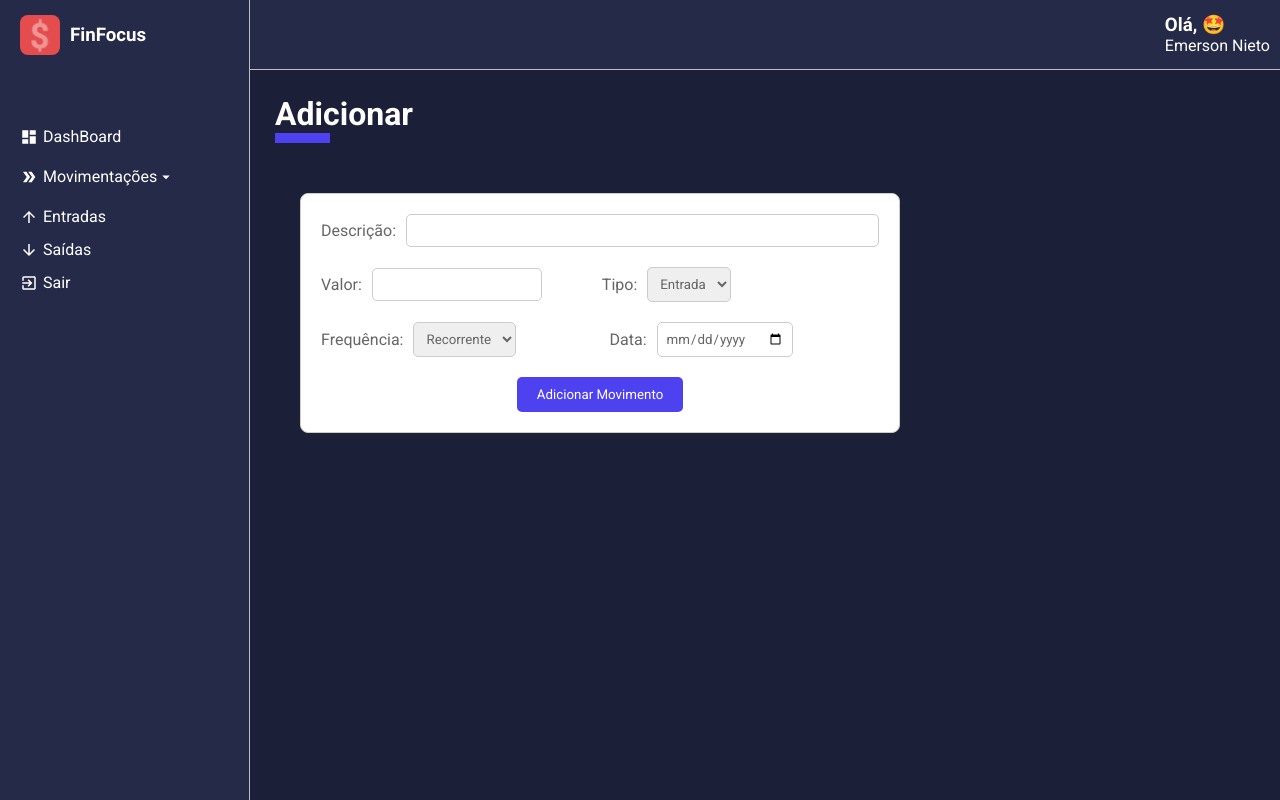
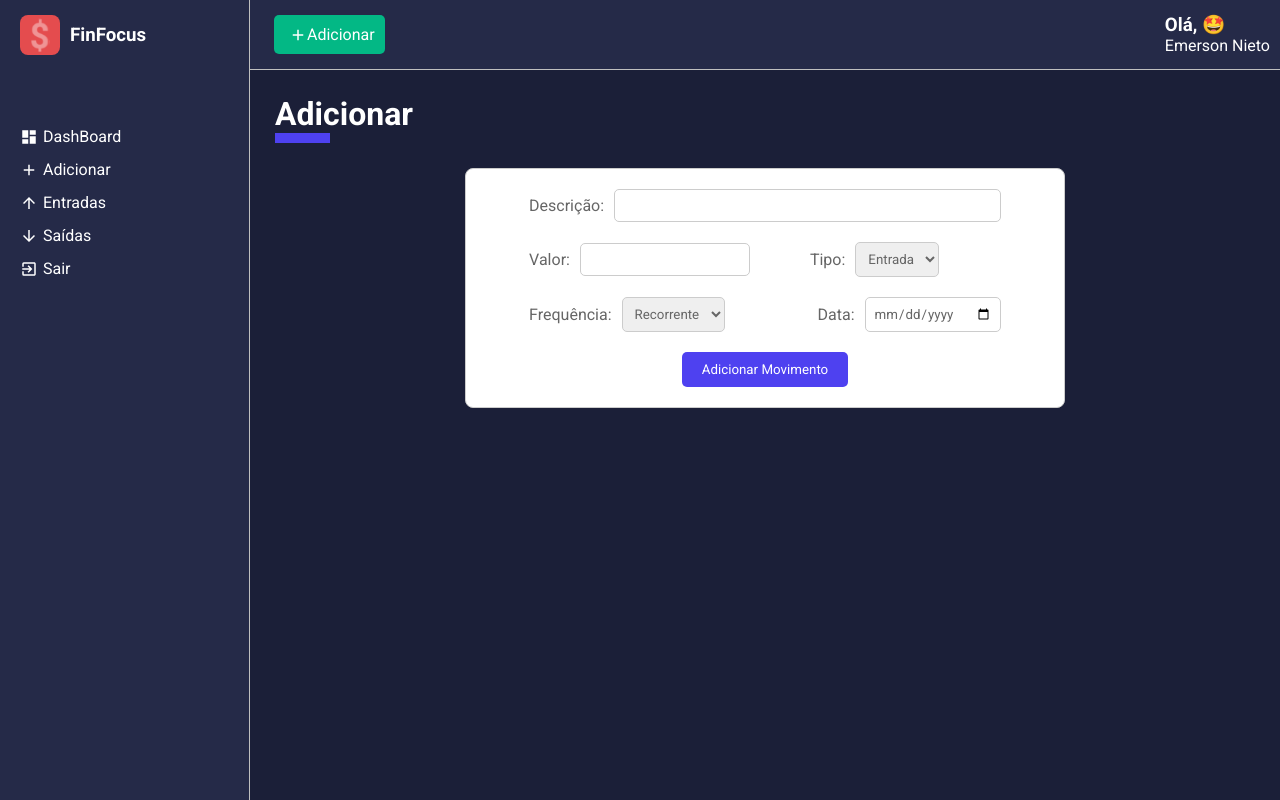
Before and after one commit to emersonnieto/FinFocus, a React (Create React App) app: page /include in a window 1280 px wide. Built offline with nearby package versions, Linux system fonts and the light colour scheme; the HTML template or start-up script is replaced by a standard one.

Commit message:
23-04-2024

```diff
--- a/src/components/Aside/index.tsx
+++ b/src/components/Aside/index.tsx
@@ -1,4 +1,4 @@
-import React, { useState } from "react";
+import React from "react";
 import logoimg from '../../assets/logo.svg'
 import { Link } from "react-router-dom";
 
@@ -7,11 +7,7 @@ import {
     MdArrowDownward,
     MdArrowUpward,
     MdExitToApp,
-    MdDoubleArrow,
-    MdAdd,
-    MdDelete,
-    MdEdit,
-    MdArrowDropDown
+    MdAdd
 } from 'react-icons/md'
 
 import {
@@ -20,13 +16,10 @@ import {
     LogImg,
     Title,
     MenuContainer,
-    Dropdown,
-    DropdownContent
+
 } from "./styles";
 
 const Aside: React.FC = () => {
-
-    const [showDropdown, setShowDropdown] = useState(false);
 
     return (
         <Container>
@@ -41,29 +34,11 @@ const Aside: React.FC = () => {
                     DashBoard
                 </Link>
 
-                <Dropdown onClick={() => setShowDropdown(true)} onMouseLeave={() => setShowDropdown(false)}>
-                    <Link to="#">
-                        <MdDoubleArrow />
-                        Movimentações
-                        <MdArrowDropDown />
-                    </Link>
-                    {showDropdown && (
-                        <DropdownContent>
-                            <Link to="/include">
-                                <MdAdd />
-                                Adicionar
-                            </Link>
-                            <Link to="#">
-                                <MdEdit />
-                                Editar
-                            </Link>
-                            <Link to="#">
-                                <MdDelete />
-                                Excluir
-                            </Link>
-                        </DropdownContent>
-                    )}
-                </Dropdown>
+                <Link to="/include">
+                    <MdAdd />
+                    Adicionar
+                </Link>
+
 
                 <Link to="/list/entry-balance" >
                     <MdArrowUpward />
--- a/src/components/HistoryFinanceCard/index.tsx
+++ b/src/components/HistoryFinanceCard/index.tsx
@@ -22,7 +22,9 @@ interface IHistoryFinanceCardProps {
         <span>{title}</span>
         <small>{subTitle}</small>
       </div>
-        <h3>{amount}</h3>
+      <h3>
+        {amount}
+      </h3>
     </Container>
   )
 }
--- a/src/components/HistoryFinanceCard/styles.ts
+++ b/src/components/HistoryFinanceCard/styles.ts
@@ -35,8 +35,6 @@ export const Container = styled.li`
         font-weight: 500;
         font-size: 22;
     }
-
-
 `;
 
 export const Tag = styled.div<ItagProps>`
--- a/src/components/MainHeader/index.tsx
+++ b/src/components/MainHeader/index.tsx
@@ -1,6 +1,8 @@
-import React, {useMemo} from "react";
+import React, { useMemo } from "react";
 import emojis from "../../utils/emojis";
 import { Container, Profile, Welcome, UserName } from "./styles";
+import { Link } from "react-router-dom";
+import { MdAdd } from "react-icons/md";
 
 
 
@@ -9,10 +11,13 @@ const MainHeader: React.FC = () => {
     const emoji = useMemo(() => {
         const indice = Math.floor(Math.random() * emojis.length)
         return emojis[indice];
-    },[]);
+    }, []);
     return (
         <Container>
-            <div />
+            <Link to="/include">
+                <MdAdd />
+                Adicionar
+            </Link>
             <Profile>
                 <Welcome>Olá, {emoji}</Welcome>
                 <UserName>Emerson Nieto</UserName>
--- a/src/components/MainHeader/styles.ts
+++ b/src/components/MainHeader/styles.ts
@@ -9,6 +9,28 @@ export const Container = styled.div`
     align-items: center;
     padding: 0 10px;
     border-bottom: 1px solid ${props => props.theme.colors.gray};
+
+    >a {
+        border-radius: 5px;
+        background-color: #03b885;
+        color: ${props => props.theme.colors.white};
+        text-decoration: none;
+        padding: 10px;
+        margin-left:  14px;
+        transition: 0.3s;
+        display: flex;
+        align-items: center;
+        justify-content: center;
+
+        &:hover{
+            opacity: 0.7;
+        }
+
+        >svg{
+            font-size: 18px;
+            margin-left: 5px;
+        }
+    }
 `;
 
 export const Profile = styled.div`
--- a/src/pages/IncludeMovements/index.tsx
+++ b/src/pages/IncludeMovements/index.tsx
@@ -8,11 +8,11 @@ import {
   ContentType,
   ContentFrequency,
   ContentDate,
-  ContentButton
+  ContentButton,
+  ContainerForm
 } from "./styles";
 
 import ContentHeader from "../../components/ContentHeader";
-import Content from "../../components/Content";
 
 const IncludeMovements: React.FC = () => {
   return (
@@ -20,8 +20,7 @@ const IncludeMovements: React.FC = () => {
       <ContentHeader title="Adicionar" linecolor="#4e41f0">
         <div />
       </ContentHeader>
-
-      <Content>
+        <ContainerForm>
           <ContentForm>
             <form action="#" method="post">
               <ContentDescription>
@@ -59,8 +58,7 @@ const IncludeMovements: React.FC = () => {
 
             </form>
           </ContentForm>
-      </Content>
-
+        </ContainerForm>
     </Container>
   )
 }
--- a/src/pages/IncludeMovements/styles.ts
+++ b/src/pages/IncludeMovements/styles.ts
@@ -1,12 +1,19 @@
 import styled from "styled-components";
 
 export const Container = styled.div`
+`;
 
+export const ContainerForm = styled.div`
+  display: flex;
+  flex-direction: column;
+  align-items: center;
 `;
 
 
 export const ContentForm = styled.div`
   display: flex;
+  justify-content: center;
+  align-items: center;
   flex-direction: column;
   max-width: 600px;
   min-width: 600px;
```
Lines whose indentation alone changed are shown as unchanged.
